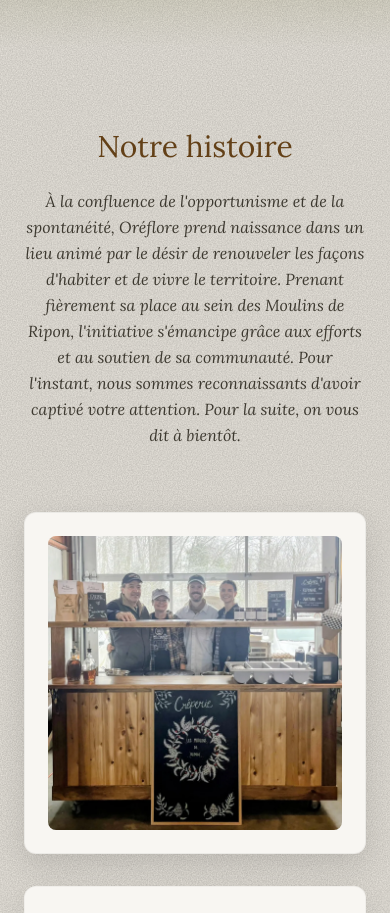
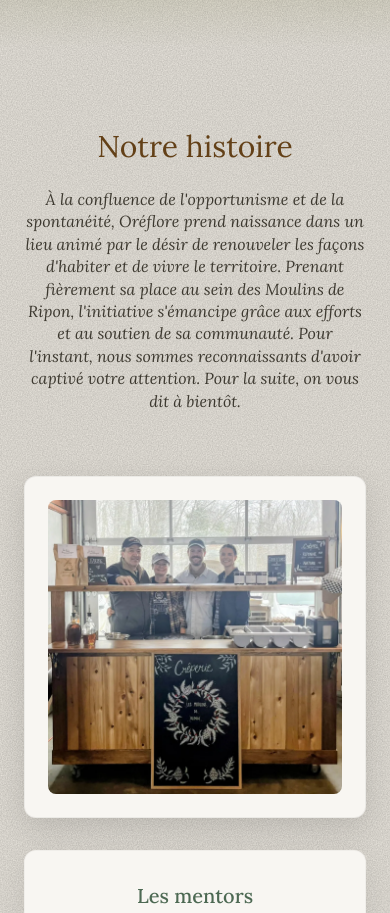
Before and after one commit to 909mix/oreflore_site-web, a website: page public/index.html in a window 390 px wide. Shown: the part 860-1773 px from the top of the page. Drawn offline with nearby package versions, Linux system fonts and the light colour scheme; a web font is replaced by a local one.

Commit message:
Fix histoire section line-height/typo and mobile scroll-reveal bump
- Match the histoire intro paragraph's line-height to the closing
  paragraph's (was overridden by a more specific .section-heading p rule)
- Fix "avec soins" -> "avec soin" typo in the closing paragraph
- Expand the scroll-reveal IntersectionObserver's trigger zone so
  elements fade in while still scrolling instead of right as a mobile
  browser's toolbar collapse settles the scroll, which read as a bump

```diff
--- a/public/index.html
+++ b/public/index.html
@@ -394,9 +394,9 @@
       }
 
       /* === NOTRE HISTOIRE === */
-      .histoire-intro {
+      .section-heading .histoire-intro {
         color: var(--text-mid);
-        line-height: 1.625;
+        line-height: 1.4;
         margin-top: 1.5rem;
       }
       .histoire-grid {
@@ -902,7 +902,7 @@
           moments vécus avec celles et ceux prenant part à notre
           quotidien. C'en est un, aussi, qui transporte des valeurs
           rassembleuses et pleines d'espérance. Nous rédigeons ce chapitre
-          avec soins, car nous savons que cette histoire, un jour, nous
+          avec soin, car nous savons que cette histoire, un jour, nous
           dépassera.</em>
         </p>
       </div>
@@ -1346,12 +1346,16 @@
         resizeFrame = requestAnimationFrame(matchVisitezPhotoHeight);
       });
 
-      // Scroll reveal — bidirectional fade per element
+      // Scroll reveal — bidirectional fade per element.
+      // rootMargin extends the trigger zone below the viewport so the
+      // animation plays out while still scrolling, not exactly when a
+      // mobile browser's toolbar collapse causes scrolling to settle
+      // (which otherwise makes the fade-in read as a layout bump).
       const revealObserver = new IntersectionObserver((entries) => {
         entries.forEach(entry => {
           entry.target.classList.toggle('visible', entry.isIntersecting);
         });
-      }, { threshold: 0.08 });
+      }, { threshold: 0, rootMargin: '0px 0px 20% 0px' });
 
       document.querySelectorAll(
         '#histoire .section-heading, #histoire .card-photo, #histoire .card, #histoire .histoire-closing,' +
```
